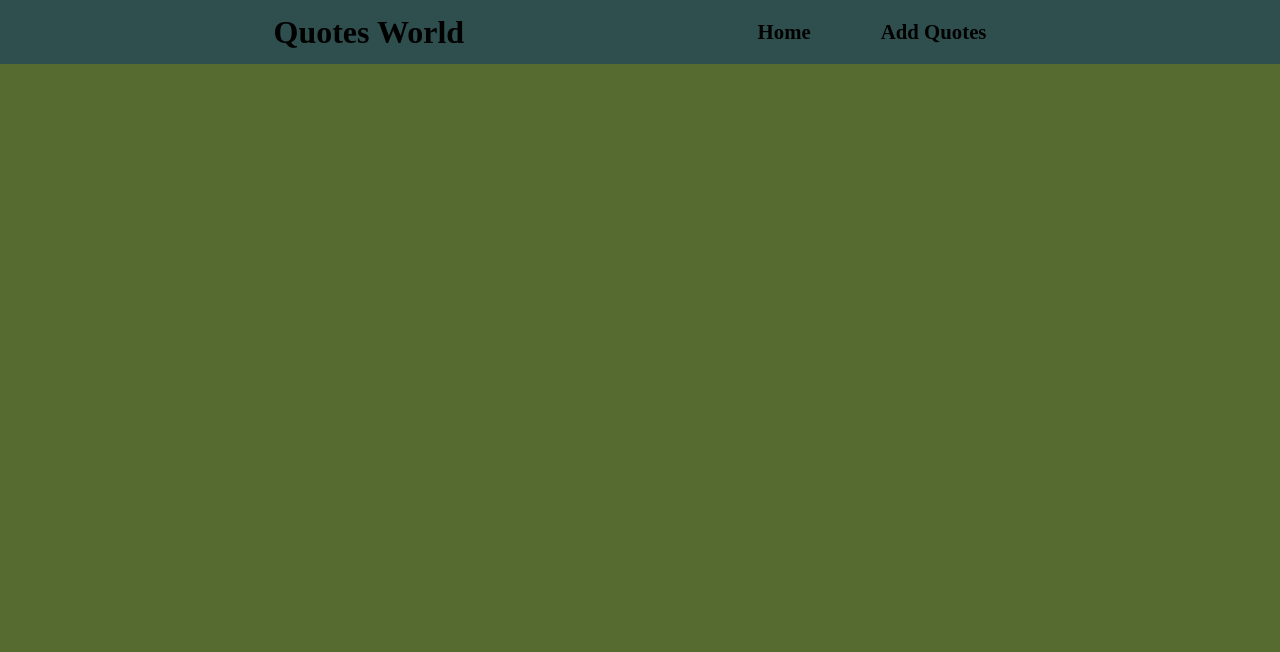
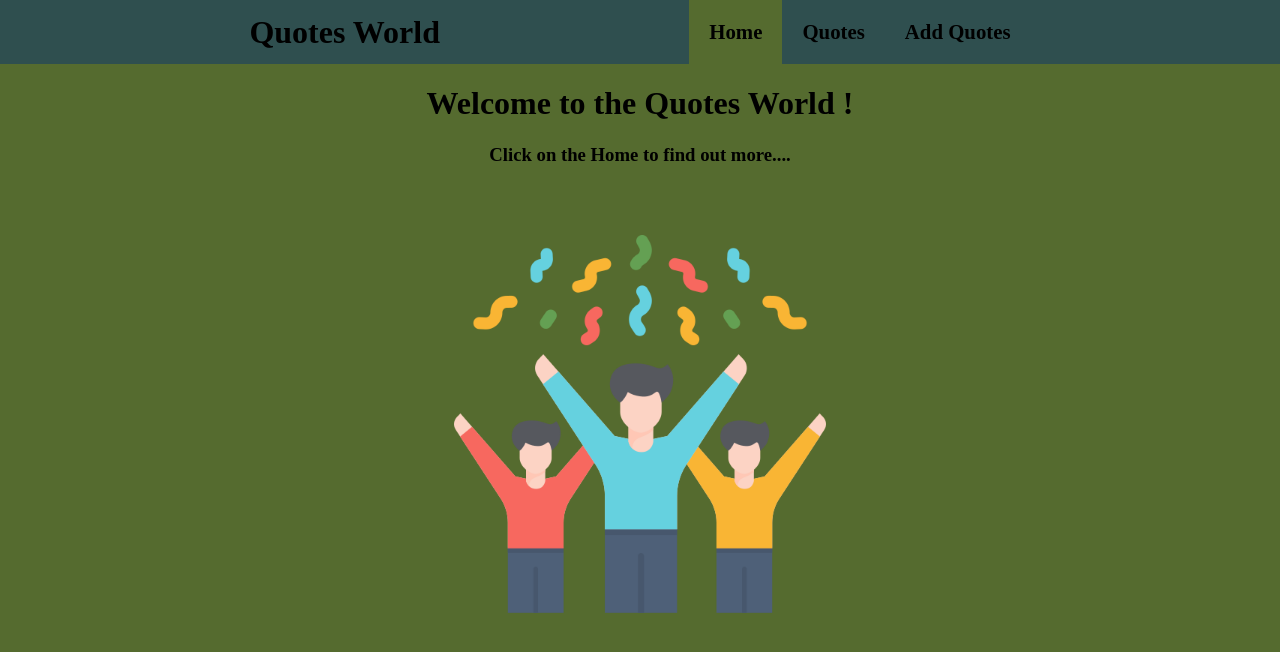
Before and after one commit to MallikarjunKamtam/quotes-blog-react, a React (Create React App) app: page / in a window 1280 px wide. Shown: the top 652 px of the page. Built offline with nearby package versions, Linux system fonts and the light colour scheme; the HTML template or start-up script is replaced by a standard one; a web font is replaced by a local one.

Commit message:
adding home page feature

```diff
--- a/src/components/Header.css
+++ b/src/components/Header.css
@@ -15,7 +15,6 @@
 .header-right {
   display: flex;
   justify-content: space-between;
-  gap: 30px;
   align-items: center;
 }
 
--- a/src/components/Header.js
+++ b/src/components/Header.js
@@ -9,10 +9,17 @@ const Header = () => {
       <div className="header-right">
         <NavLink
           style={{ textDecoration: "none", fontWeight: 900 }}
+          to="/"
+          className={(navData) => (navData.isActive ? "active" : "none")}
+        >
+          <p className="link">Home</p>
+        </NavLink>
+        <NavLink
+          style={{ textDecoration: "none", fontWeight: 900 }}
           to="/home"
           className={(navData) => (navData.isActive ? "active" : "none")}
         >
-          <p className="link"> Home</p>
+          <p className="link">Quotes</p>
         </NavLink>
         <NavLink
           style={{ textDecoration: "none", fontWeight: 900 }}
--- a/src/components/Homepage.js
+++ b/src/components/Homepage.js
@@ -6,6 +6,7 @@ import Quotedetail from "./Quotedetail";
 import { Routes, Route } from "react-router-dom";
 import QuotesList from "./QuotesList";
 import { useSelector } from "react-redux";
+import Welcome from "./Welcome";
 
 const Homepage = () => {
   const data = useSelector((state) => state.quote);
@@ -14,6 +15,7 @@ const Homepage = () => {
     <div>
       <Header />
       <Routes>
+        <Route path="/" exact element={<Welcome />}></Route>
         <Route path="/home" element={<QuotesList />}></Route>
         <Route path="/addquotes" element={<Addquote />} />
         <Route
--- /dev/null
+++ b/src/components/Welcome.js
@@ -0,0 +1,14 @@
+import React from "react";
+import "./welcome.css";
+
+const Welcome = () => {
+  return (
+    <div>
+      <h1>Welcome to the Quotes World !</h1>
+      <h3>Click on the Home to find out more....</h3>
+      <img className="cheers" src={require("./cheers.png")} alt="" />
+    </div>
+  );
+};
+
+export default Welcome;
--- /dev/null
+++ b/src/components/welcome.css
@@ -0,0 +1,5 @@
+.cheers {
+  width: 30%;
+  height: auto;
+  margin-top: 50px;
+}
```
Also changed, not shown: src/components/cheers.png (added).
